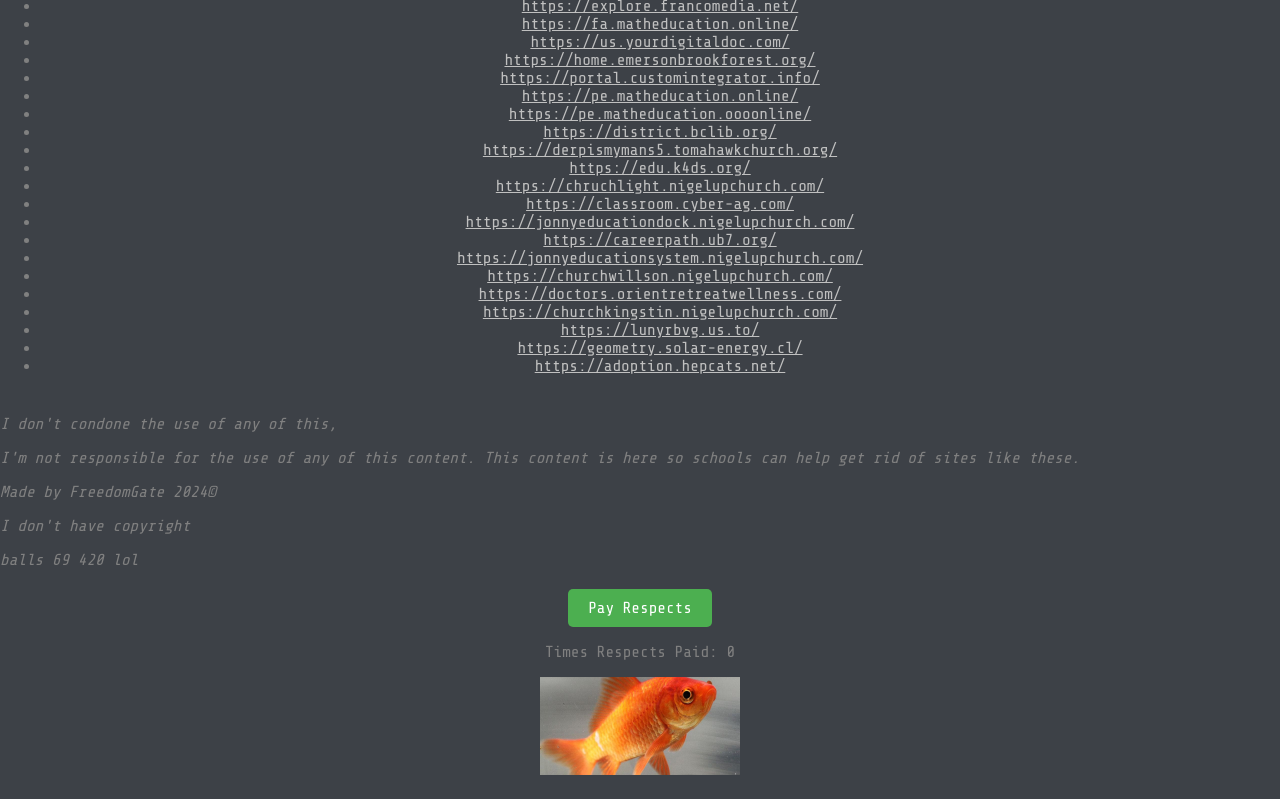
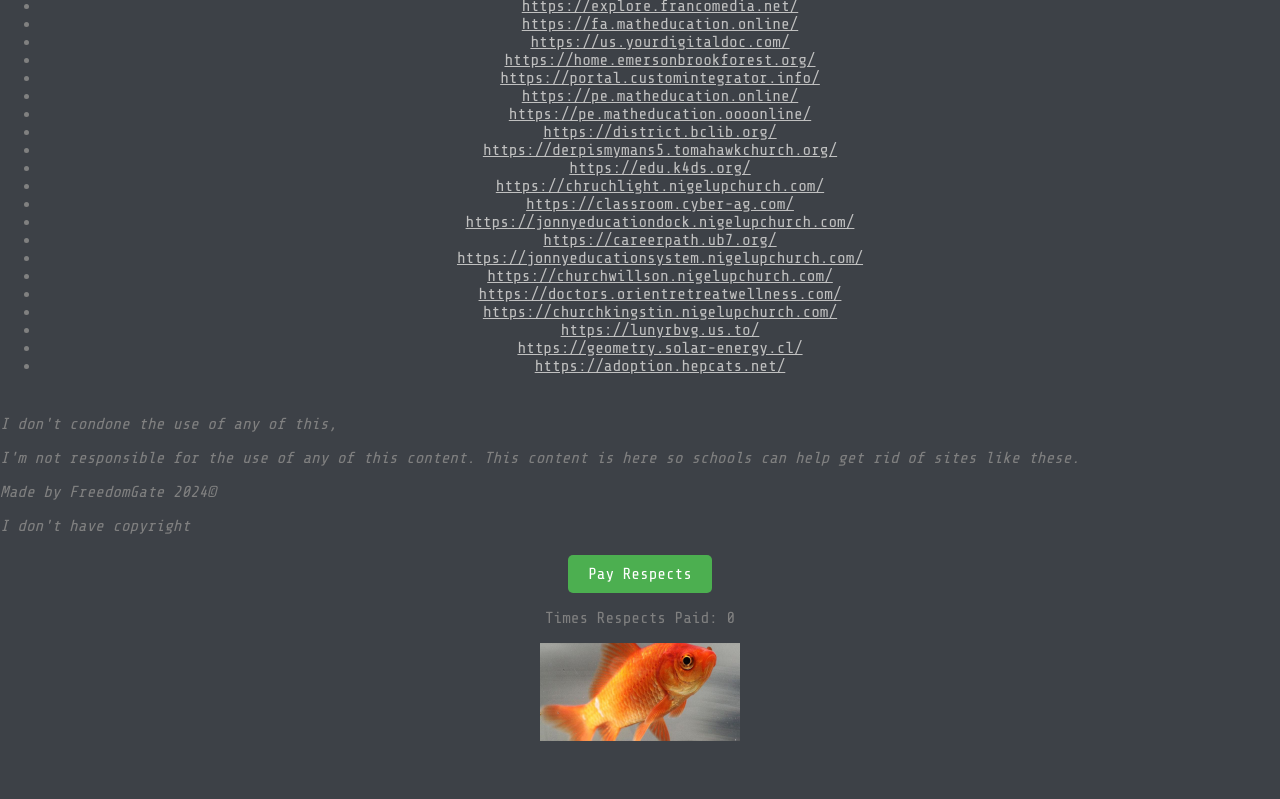
Before and after one commit to GiveID/GiveID.github.io, a plain HTML site: page index.html in a window 1280 px wide. Shown: the part 522-1321 px from the top of the page. After the commit the page ends 1287 px from the top, so only its background shows below. Drawn offline with Linux system fonts and the light colour scheme.

Commit message:
Update index.html

```diff
--- a/index.html
+++ b/index.html
@@ -181,7 +181,6 @@
         <p>I'm not responsible for the use of any of this content. This content is here so schools can help get rid of sites like these.</p>
         <p>Made by FreedomGate 2024©<p>
         <p>I don't have copyright<p>
-        <p>balls 69 420 lol</p>
     </div>
 
 <div class="section">
```
